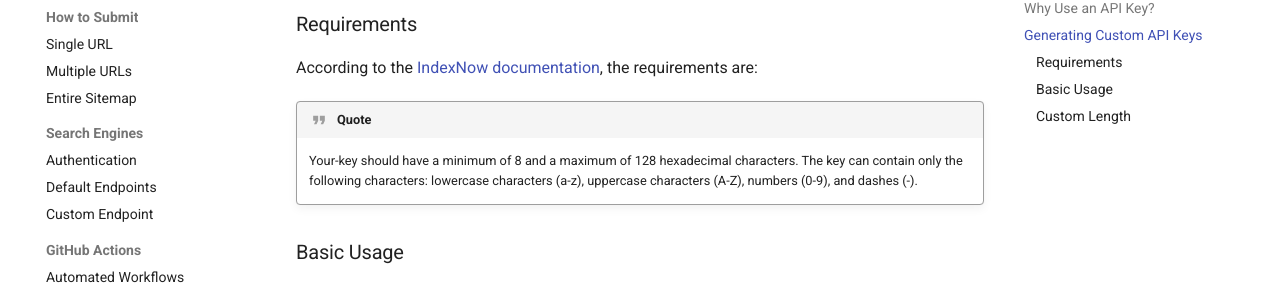
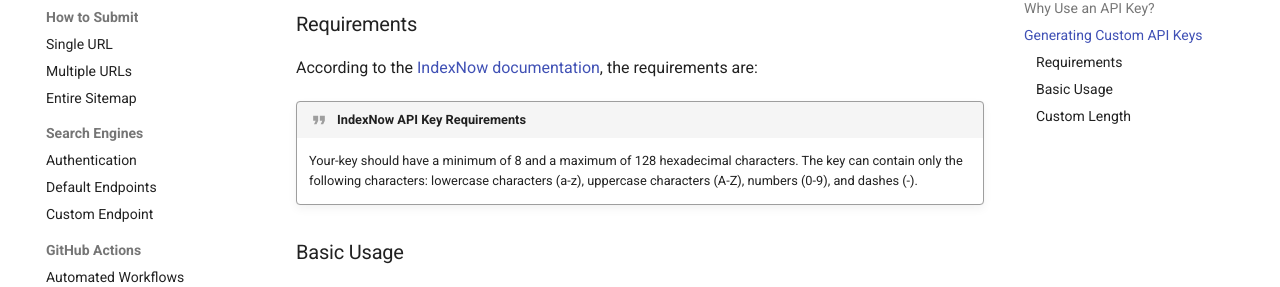
Before and after one commit to jakob-bagterp/index-now-for-python, an MkDocs documentation site: the page built from docs/user-guide/tips-and-tricks/generate-api-keys.md, in a window 1280 px wide and 900 px high, scrolled down 453 px. Shown: the part 148-435 px from the top of the window. Built offline with MkDocs 1.6.1 and Material for MkDocs 9.7.7, drawn with Linux system fonts in a browser that asks for light colours; comment, search, counter and statistics services are not loaded; the version menu is left out.

Commit message:
Updated title of quote box.

```diff
--- a/docs/user-guide/tips-and-tricks/generate-api-keys.md
+++ b/docs/user-guide/tips-and-tricks/generate-api-keys.md
@@ -17,7 +17,7 @@ If you don't want to use the [API key generator from Microsoft Bing](https://www
 ### Requirements
 According to the [IndexNow documentation](https://www.indexnow.org/documentation), the requirements are:
 
-!!! quote
+!!! quote "IndexNow API Key Requirements"
     Your-key should have a minimum of 8 and a maximum of 128 hexadecimal characters. The key can contain only the following characters: lowercase characters (a-z), uppercase characters (A-Z), numbers (0-9), and dashes (-).
 
 ### Basic Usage
```
